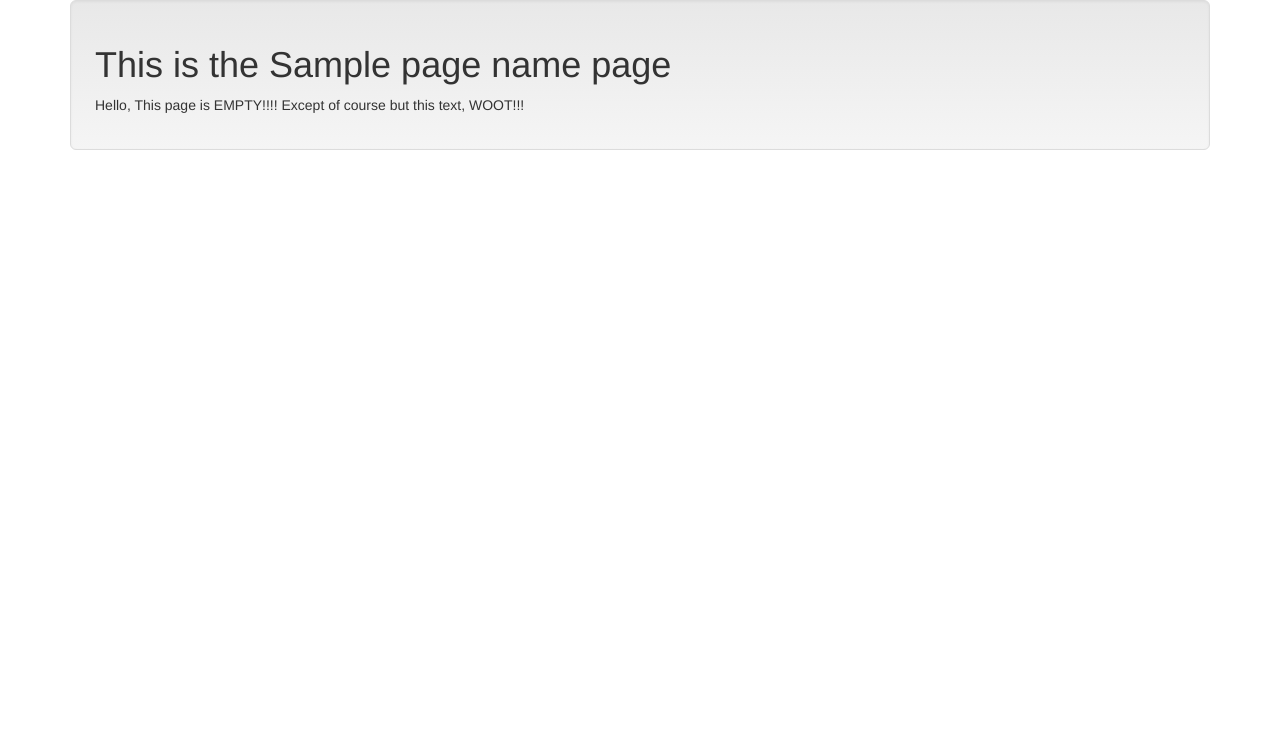
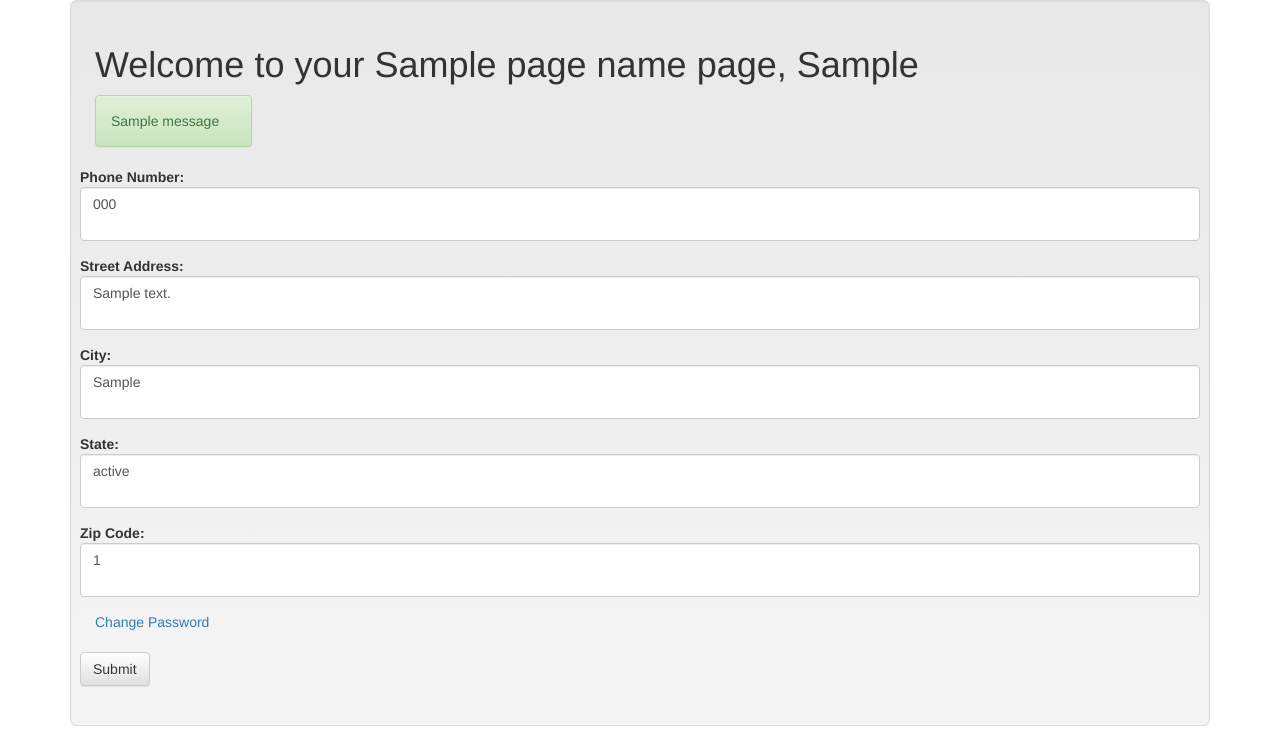
Before and after one commit to chrcoe/emr-patient, a Django app: template emrapp/patient/templates/patient/settings.html in a window 1280 px wide. Shown: the part 72-818 px from the top of the page. Before the commit the page ends 222 px from the top, so only its background shows below. Run offline with Django 3.2, Linux system fonts and the light colour scheme; tables that the repository leaves empty hold one stand-in row (values such as "Sample post"); the template is opened without the code that fills it: values that come from a table or form of the project are taken from there, most other values are stand-ins (such as "Sample title", 1, 10 or a date in 2020); one stand-in notice (Sample message) is shown; some libraries are stand-ins or nearby versions.

Commit message:
Created settings page, and updated medication page.

```diff
--- a/emrapp/patient/templates/patient/settings.html
+++ b/emrapp/patient/templates/patient/settings.html
@@ -1,10 +1,47 @@
 {% extends 'main/base.html' %}
+{% block nav-settings %} class="active"{% endblock %}
 
 {% block content %}
 <div class="container">
   <div class="well well-lg clearfix">
-    <h1>This is the {{ page_name }} page</h1>
-    <p>Hello, This page is EMPTY!!!! Except of course but this text, WOOT!!!</p>
+    <h1>Welcome to your {{ page_name }} page, {{ patient.first_name }} </h1>
+    {% if messages %}
+      <div class='row'>
+        <div class='col-sm-2'>
+          {% for message in messages %}
+          <p{% if message.tags == "success" %} class="alert alert-success"{% endif %}>{{ message }}</p>
+          {% endfor %}
+        </div>
+      </div>
+    {% endif %}
+    <form class="form-horizontal" role="form" action="{% url 'patient:settings' patient.id %}" method='post'>
+      {% csrf_token %}
+      <div class="form-group">
+        <b>Phone Number:</b><textarea class="form-control" name="phone_num" style="resize:none">{{ patient.phone_num }}</textarea>
+        <input type="hidden" name="patient_id" value='{{ patient.id }}' />
+      </div>
+      <div class="form-group">
+        <b>Street Address:</b><textarea class="form-control" name="street_address" style="resize:none">{{ patient.street_address}}</textarea>
+        <input type="hidden" name="patient_id" value='{{ patient.id }}' />
+      </div>
+      <div class="form-group">
+        <b>City:</b><textarea class="form-control" name="city" style="resize:none">{{ patient.city }}</textarea>
+        <input type="hidden" name="patient_id" value='{{ patient.id }}' />
+      </div>
+      <div class="form-group">
+        <b>State:</b><textarea class="form-control" name="state" style="resize:none">{{ patient.state }}</textarea>
+        <input type="hidden" name="patient_id" value='{{ patient.id }}' />
+      </div>
+      <div class="form-group">
+        <b>Zip Code:</b><textarea class="form-control" name="zip_code" style="resize:none">{{ patient.zip_code }}</textarea>
+        <input type="hidden" name="patient_id" value='{{ patient.id }}' />
+      </div>
+      <a href="">Change Password</a></br></br>
+      <div class="form-group">
+        <button type="submit" class="btn btn-default" onclick="return confirm('Save Changes?')">Submit</button>
+      </div>
+    </form>
+    </div>
   </div>
 </div>
 {% endblock %}
```
Also changed, not shown: emrapp/patient/views.py (+31 -0 lines).
